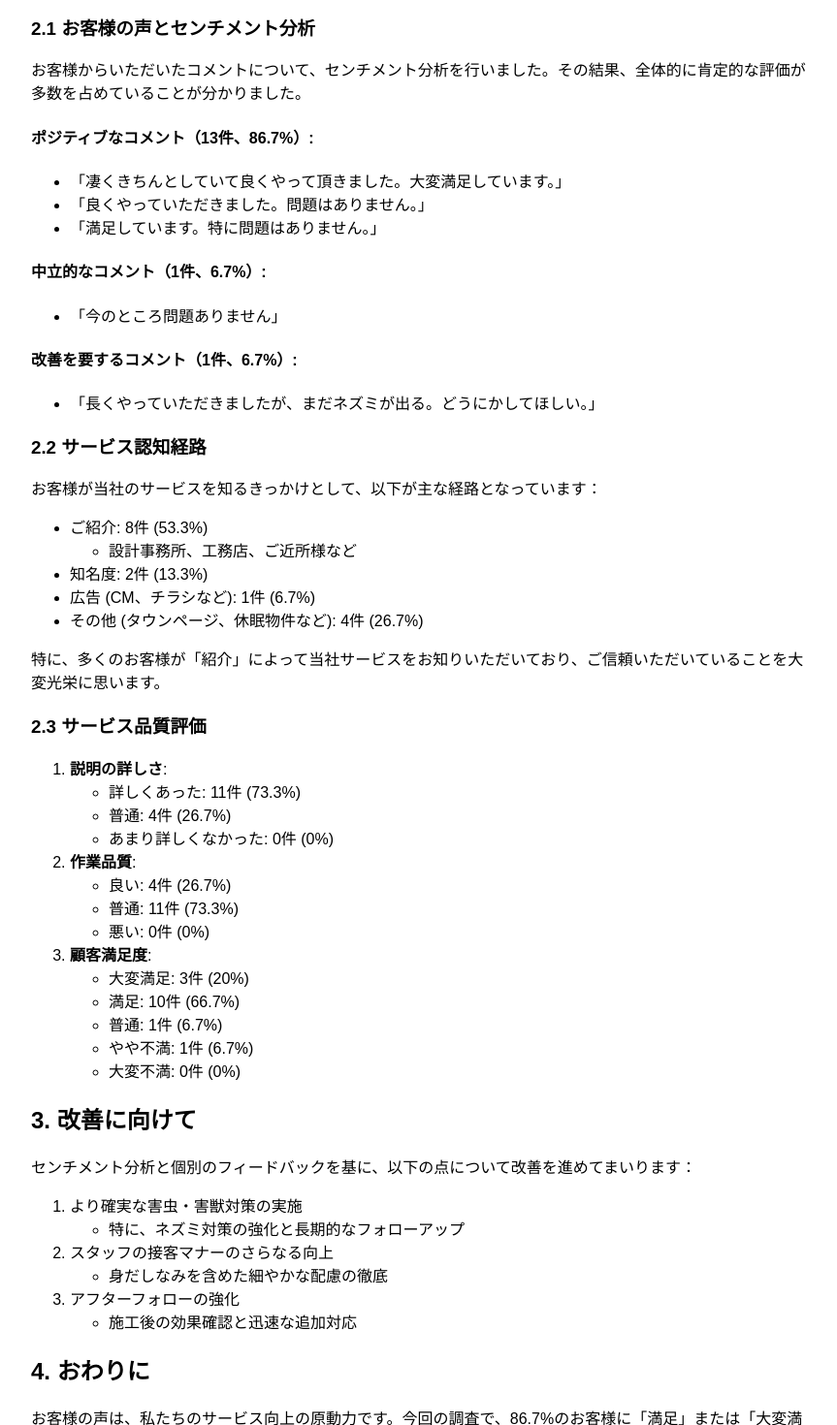
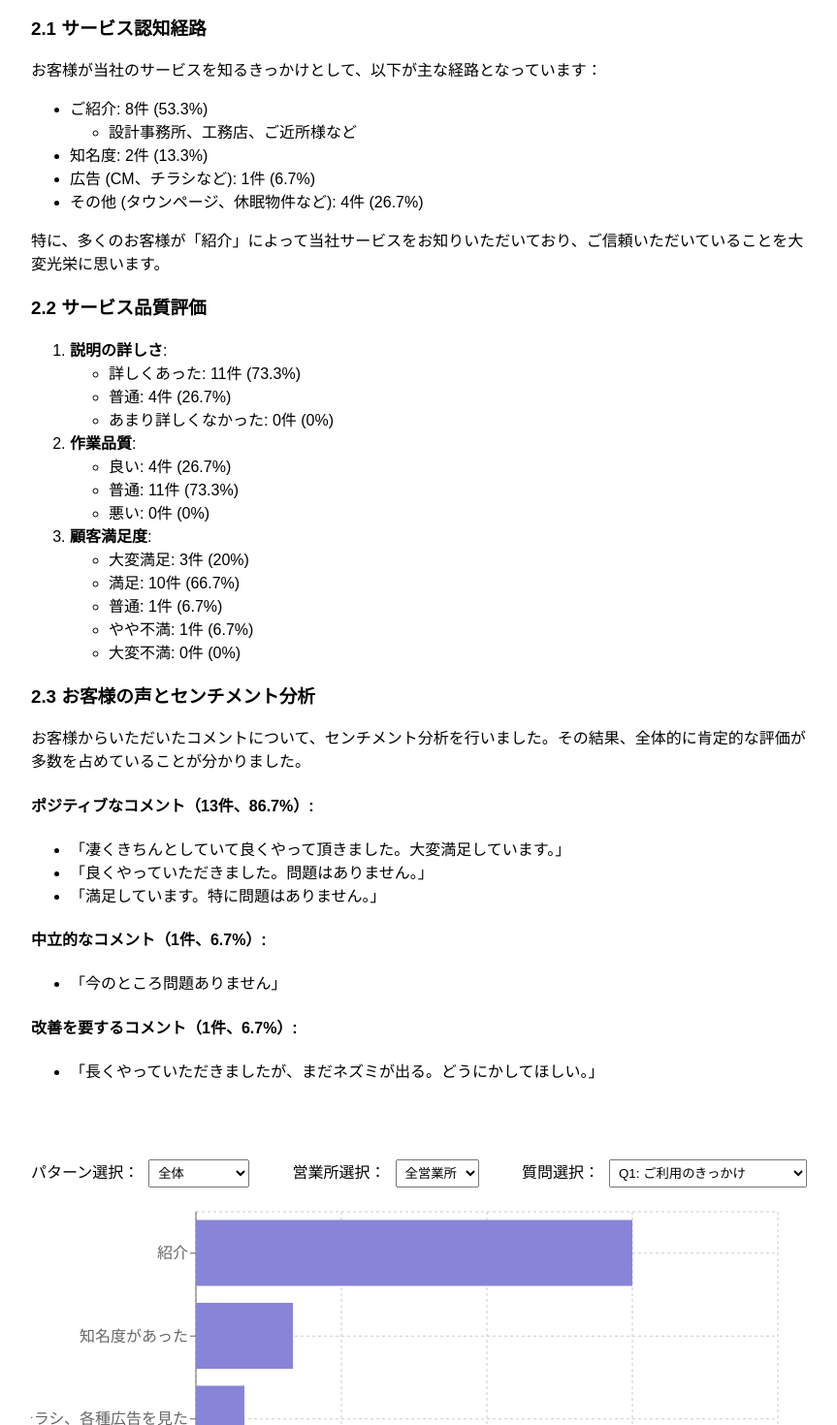
Before and after one commit to kazu5150/customer-survey-dashboard, a React (Create React App) app: page / in a window 1280 px wide. Shown: the part 420-1890 px from the top of the page at 97% size, without its empty margins (208-1071 px from the left). Built offline with nearby package versions, Linux system fonts and the light colour scheme.

Commit message:
layout-changes2

```diff
--- a/src/components/CustomerSurveyDashboard.js
+++ b/src/components/CustomerSurveyDashboard.js
@@ -173,27 +173,7 @@ const CustomerSurveyDashboard = () => {
         </ul>
 
         <h2>2. 主な調査結果</h2>
-        <h3>2.1 お客様の声とセンチメント分析</h3>
-        <p>お客様からいただいたコメントについて、センチメント分析を行いました。その結果、全体的に肯定的な評価が多数を占めていることが分かりました。</p>
-
-        <h4>ポジティブなコメント（13件、86.7%）:</h4>
-        <ul>
-          <li>「凄くきちんとしていて良くやって頂きました。大変満足しています。」</li>
-          <li>「良くやっていただきました。問題はありません。」</li>
-          <li>「満足しています。特に問題はありません。」</li>
-        </ul>
-
-        <h4>中立的なコメント（1件、6.7%）:</h4>
-        <ul>
-          <li>「今のところ問題ありません」</li>
-        </ul>
-
-        <h4>改善を要するコメント（1件、6.7%）:</h4>
-        <ul>
-          <li>「長くやっていただきましたが、まだネズミが出る。どうにかしてほしい。」</li>
-        </ul>
-
-        <h3>2.2 サービス認知経路</h3>
+        <h3>2.1 サービス認知経路</h3>
         <p>お客様が当社のサービスを知るきっかけとして、以下が主な経路となっています：</p>
         <ul>
           <li>ご紹介: 8件 (53.3%)
@@ -207,7 +187,7 @@ const CustomerSurveyDashboard = () => {
         </ul>
         <p>特に、多くのお客様が「紹介」によって当社サービスをお知りいただいており、ご信頼いただいていることを大変光栄に思います。</p>
 
-        <h3>2.3 サービス品質評価</h3>
+        <h3>2.2 サービス品質評価</h3>
         <ol>
           <li><strong>説明の詳しさ</strong>:
             <ul>
@@ -234,36 +214,27 @@ const CustomerSurveyDashboard = () => {
           </li>
         </ol>
 
-        <h2>3. 改善に向けて</h2>
-        <p>センチメント分析と個別のフィードバックを基に、以下の点について改善を進めてまいります：</p>
-        <ol>
-          <li>より確実な害虫・害獣対策の実施
-            <ul>
-              <li>特に、ネズミ対策の強化と長期的なフォローアップ</li>
-            </ul>
-          </li>
-          <li>スタッフの接客マナーのさらなる向上
-            <ul>
-              <li>身だしなみを含めた細やかな配慮の徹底</li>
-            </ul>
-          </li>
-          <li>アフターフォローの強化
-            <ul>
-              <li>施工後の効果確認と迅速な追加対応</li>
-            </ul>
-          </li>
-        </ol>
+        <h3>2.3 お客様の声とセンチメント分析</h3>
+        <p>お客様からいただいたコメントについて、センチメント分析を行いました。その結果、全体的に肯定的な評価が多数を占めていることが分かりました。</p>
 
-        <h2>4. おわりに</h2>
-        <p>お客様の声は、私たちのサービス向上の原動力です。今回の調査で、86.7%のお客様に「満足」または「大変満足」とのご評価をいただき、大変光栄に存じます。一方で、改善すべき点も明確になりました。これらの課題に真摯に取り組み、今後も皆様のご期待に添えるよう、社員一同、より一層のサービス品質向上に努めてまいります。</p>
-        <p>引き続き、ご愛顧のほどよろしくお願い申し上げます。</p>
-        <p>[会社名] [担当部署]</p>
+        <h4>ポジティブなコメント（13件、86.7%）:</h4>
+        <ul>
+          <li>「凄くきちんとしていて良くやって頂きました。大変満足しています。」</li>
+          <li>「良くやっていただきました。問題はありません。」</li>
+          <li>「満足しています。特に問題はありません。」</li>
+        </ul>
+
+        <h4>中立的なコメント（1件、6.7%）:</h4>
+        <ul>
+          <li>「今のところ問題ありません」</li>
+        </ul>
+
+        <h4>改善を要するコメント（1件、6.7%）:</h4>
+        <ul>
+          <li>「長くやっていただきましたが、まだネズミが出る。どうにかしてほしい。」</li>
+        </ul>
 
       </div>
-
-
-
-
 
 
 
@@ -354,75 +325,6 @@ const CustomerSurveyDashboard = () => {
         <h1 style={{ fontSize: '25px', marginBottom: '10px' }}>顧客満足度調査レポート</h1>
 
 
-        <h2>1. 調査概要</h2>
-        <p>当社では、お客様のご意見を大切にし、サービス品質の向上に努めております。この度、実施した顧客満足度調査の結果をご報告いたします。</p>
-        <ul>
-          <li>調査期間: [具体的な期間を記入]</li>
-          <li>調査方法: 電話によるアンケート</li>
-          <li>回答者数: 22名（有効回答数: 15名）</li>
-        </ul>
-
-        <h2>2. 主な調査結果</h2>
-        <h3>2.1 お客様の声とセンチメント分析</h3>
-        <p>お客様からいただいたコメントについて、センチメント分析を行いました。その結果、全体的に肯定的な評価が多数を占めていることが分かりました。</p>
-
-        <h4>ポジティブなコメント（13件、86.7%）:</h4>
-        <ul>
-          <li>「凄くきちんとしていて良くやって頂きました。大変満足しています。」</li>
-          <li>「良くやっていただきました。問題はありません。」</li>
-          <li>「満足しています。特に問題はありません。」</li>
-        </ul>
-
-        <h4>中立的なコメント（1件、6.7%）:</h4>
-        <ul>
-          <li>「今のところ問題ありません」</li>
-        </ul>
-
-        <h4>改善を要するコメント（1件、6.7%）:</h4>
-        <ul>
-          <li>「長くやっていただきましたが、まだネズミが出る。どうにかしてほしい。」</li>
-        </ul>
-
-        <h3>2.2 サービス認知経路</h3>
-        <p>お客様が当社のサービスを知るきっかけとして、以下が主な経路となっています：</p>
-        <ul>
-          <li>ご紹介: 8件 (53.3%)
-            <ul>
-              <li>設計事務所、工務店、ご近所様など</li>
-            </ul>
-          </li>
-          <li>知名度: 2件 (13.3%)</li>
-          <li>広告 (CM、チラシなど): 1件 (6.7%)</li>
-          <li>その他 (タウンページ、休眠物件など): 4件 (26.7%)</li>
-        </ul>
-        <p>特に、多くのお客様が「紹介」によって当社サービスをお知りいただいており、ご信頼いただいていることを大変光栄に思います。</p>
-
-        <h3>2.3 サービス品質評価</h3>
-        <ol>
-          <li><strong>説明の詳しさ</strong>:
-            <ul>
-              <li>詳しくあった: 11件 (73.3%)</li>
-              <li>普通: 4件 (26.7%)</li>
-              <li>あまり詳しくなかった: 0件 (0%)</li>
-            </ul>
-          </li>
-          <li><strong>作業品質</strong>:
-            <ul>
-              <li>良い: 4件 (26.7%)</li>
-              <li>普通: 11件 (73.3%)</li>
-              <li>悪い: 0件 (0%)</li>
-            </ul>
-          </li>
-          <li><strong>顧客満足度</strong>:
-            <ul>
-              <li>大変満足: 3件 (20%)</li>
-              <li>満足: 10件 (66.7%)</li>
-              <li>普通: 1件 (6.7%)</li>
-              <li>やや不満: 1件 (6.7%)</li>
-              <li>大変不満: 0件 (0%)</li>
-            </ul>
-          </li>
-        </ol>
 
         <h2>3. 改善に向けて</h2>
         <p>センチメント分析と個別のフィードバックを基に、以下の点について改善を進めてまいります：</p>
```
